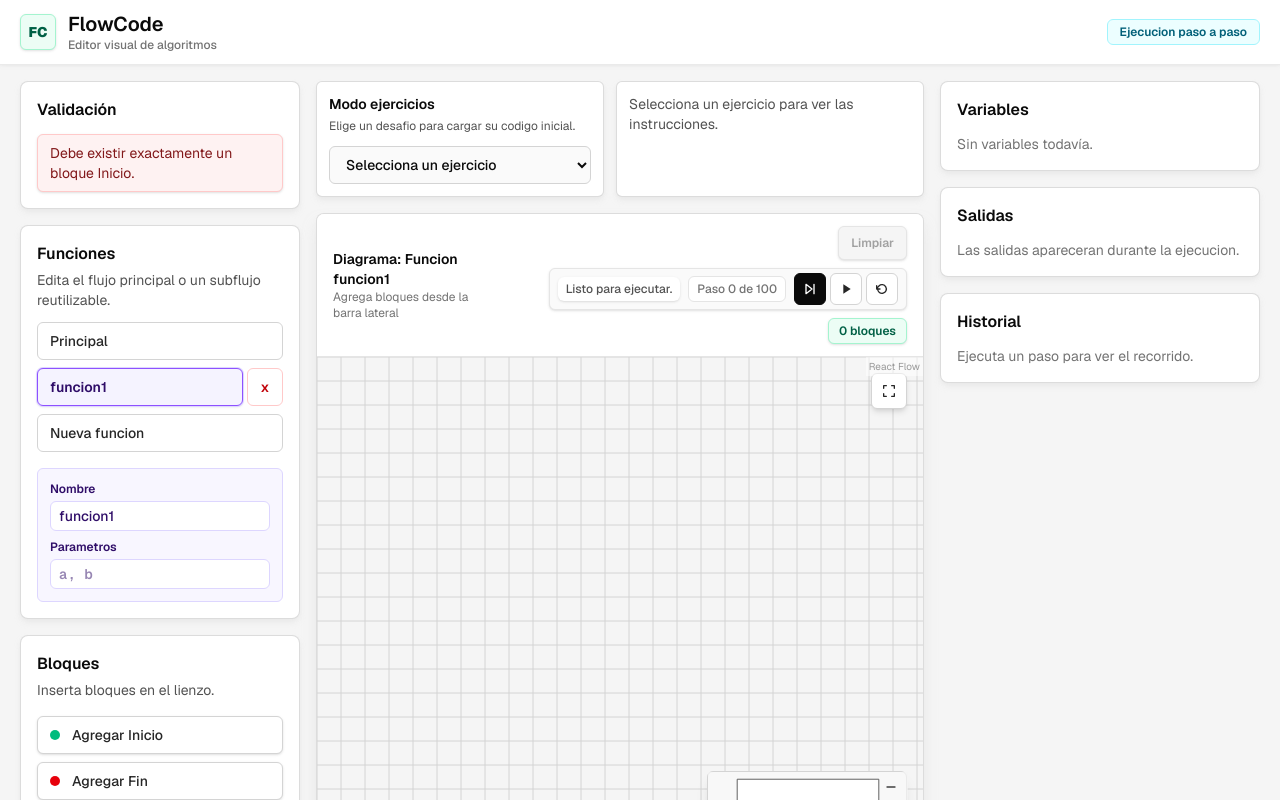
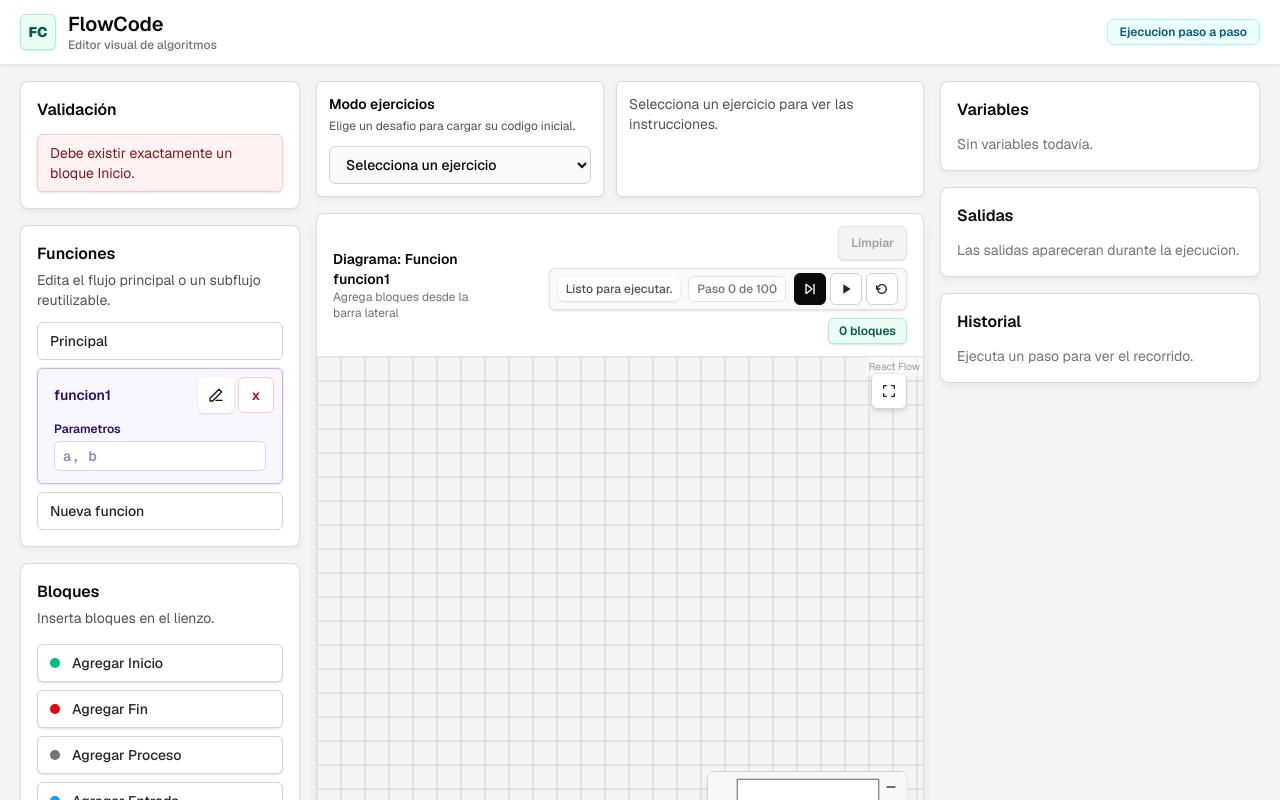
Before and after one commit to Igfri-dev/FlowCode, a Next.js app: page / in a window 1280 px wide. Both pictures are taken after a click on the button "Nueva funcion". Shown: the top 800 px of the page. Built offline with nearby package versions, Linux system fonts and the light colour scheme.

Commit message:
function menu UI updated

```diff
--- a/src/features/flow/components/FlowFunctionPanel.tsx
+++ b/src/features/flow/components/FlowFunctionPanel.tsx
@@ -24,13 +24,7 @@ export function FlowFunctionPanel({
   const [parameterDrafts, setParameterDrafts] = useState<
     Record<string, string>
   >({});
-  const activeFunction = functions.find(
-    (flowFunction) => flowFunction.id === activeDiagramId,
-  );
-  const activeParameterValue = activeFunction
-    ? (parameterDrafts[activeFunction.id] ??
-      activeFunction.parameters.join(", "))
-    : "";
+  const [editingNameId, setEditingNameId] = useState<string | null>(null);
 
   function handleParameterChange(
     flowFunction: FlowFunctionDefinition,
@@ -47,12 +41,39 @@ export function FlowFunctionPanel({
   }
 
   function handleDeleteFunction(functionId: string) {
+    if (editingNameId === functionId) {
+      setEditingNameId(null);
+    }
+
     setParameterDrafts((currentDrafts) => {
       const nextDrafts = { ...currentDrafts };
       delete nextDrafts[functionId];
       return nextDrafts;
     });
     onDeleteFunction(functionId);
+  }
+
+  function handleSelectFunction(flowFunction: FlowFunctionDefinition) {
+    if (activeDiagramId !== flowFunction.id) {
+      setEditingNameId(null);
+    }
+
+    onSelectDiagram(flowFunction.id);
+  }
+
+  function handleNameChange(
+    flowFunction: FlowFunctionDefinition,
+    value: string,
+  ) {
+    onUpdateFunction(flowFunction.id, {
+      name: value,
+      parameters: flowFunction.parameters,
+    });
+  }
+
+  function handleCreateFunction() {
+    setEditingNameId(null);
+    onCreateFunction();
   }
 
   return (
@@ -67,23 +88,85 @@ export function FlowFunctionPanel({
       <div className="mt-3 flex flex-col gap-2">
         <button
           type="button"
-          onClick={() => onSelectDiagram("main")}
+          onClick={() => {
+            setEditingNameId(null);
+            onSelectDiagram("main");
+          }}
           className={getDiagramButtonClassName(activeDiagramId === "main")}
         >
           Principal
         </button>
 
-        {functions.map((flowFunction) => (
-          <div key={flowFunction.id} className="flex items-stretch gap-1">
+        {functions.map((flowFunction) => {
+          const isActive = activeDiagramId === flowFunction.id;
+          const isEditingName = editingNameId === flowFunction.id;
+          const parameterValue =
+            parameterDrafts[flowFunction.id] ??
+            flowFunction.parameters.join(", ");
+
+          return (
+            <div
+              key={flowFunction.id}
+              className={
+                isActive
+                  ? "rounded-md border border-violet-300 bg-violet-50/70 p-2 shadow-sm ring-1 ring-violet-100"
+                  : "flex items-stretch gap-1"
+              }
+            >
+              <div className="flex w-full min-w-0 items-stretch gap-1">
+                {isActive ? (
+                  <div className="flex min-h-9 min-w-0 flex-1 items-center px-2">
+                    {isEditingName ? (
+                      <input
+                        autoFocus
+                        className="w-full min-w-0 rounded-md border border-violet-200 bg-white px-2 py-1 text-sm font-semibold text-violet-950 outline-none transition focus:border-violet-500 focus:ring-2 focus:ring-violet-500/15"
+                        value={flowFunction.name}
+                        onChange={(event) =>
+                          handleNameChange(flowFunction, event.target.value)
+                        }
+                        onBlur={() => setEditingNameId(null)}
+                        onKeyDown={(event) => {
+                          if (event.key === "Enter" || event.key === "Escape") {
+                            event.currentTarget.blur();
+                          }
+                        }}
+                      />
+                    ) : (
                       <button
                         type="button"
-              onClick={() => onSelectDiagram(flowFunction.id)}
-              className={`${getDiagramButtonClassName(
-                activeDiagramId === flowFunction.id,
-              )} min-w-0 flex-1 truncate`}
+                        onClick={() => handleSelectFunction(flowFunction)}
+                        className="min-w-0 flex-1 truncate text-left text-sm font-semibold text-violet-950 focus-visible:outline-none focus-visible:ring-2 focus-visible:ring-violet-500 focus-visible:ring-offset-2 focus-visible:ring-offset-violet-50"
                       >
                         {flowFunction.name}
                       </button>
+                    )}
+                  </div>
+                ) : (
+                  <button
+                    type="button"
+                    onClick={() => handleSelectFunction(flowFunction)}
+                    className={`${getDiagramButtonClassName(false)} min-w-0 flex-1 truncate`}
+                  >
+                    {flowFunction.name}
+                  </button>
+                )}
+
+                {isActive ? (
+                  <button
+                    type="button"
+                    aria-label={`Editar nombre de ${flowFunction.name}`}
+                    title="Editar nombre"
+                    onMouseDown={(event) => event.preventDefault()}
+                    onClick={() => {
+                      onSelectDiagram(flowFunction.id);
+                      setEditingNameId(flowFunction.id);
+                    }}
+                    className="flex h-9 w-9 shrink-0 items-center justify-center rounded-md bg-white text-neutral-900 shadow-sm transition hover:bg-neutral-50 focus-visible:outline-none focus-visible:ring-2 focus-visible:ring-violet-500 focus-visible:ring-offset-2 focus-visible:ring-offset-violet-50 active:translate-y-px"
+                  >
+                    <PencilIcon />
+                  </button>
+                ) : null}
+
                 <button
                   type="button"
                   aria-label={`Eliminar funcion ${flowFunction.name}`}
@@ -94,45 +177,32 @@ export function FlowFunctionPanel({
                   x
                 </button>
               </div>
-        ))}
+
+              {isActive ? (
+                <label className="mt-2 block px-2 pb-1 text-xs font-semibold text-violet-950">
+                  Parametros
+                  <input
+                    className="mt-1 w-full rounded-md border border-violet-200 bg-white px-2 py-1 text-sm font-mono text-violet-950 outline-none transition focus:border-violet-500 focus:ring-2 focus:ring-violet-500/15"
+                    value={parameterValue}
+                    onChange={(event) =>
+                      handleParameterChange(flowFunction, event.target.value)
+                    }
+                    placeholder="a, b"
+                  />
+                </label>
+              ) : null}
+            </div>
+          );
+        })}
 
         <button
           type="button"
-          onClick={onCreateFunction}
+          onClick={handleCreateFunction}
           className="rounded-md border border-neutral-300 bg-white px-3 py-2 text-left text-sm font-medium text-neutral-800 transition-all hover:-translate-y-px hover:border-neutral-500 hover:bg-neutral-50 hover:text-neutral-950 hover:shadow-sm focus-visible:outline-none focus-visible:ring-2 focus-visible:ring-emerald-600 focus-visible:ring-offset-2 active:translate-y-0 active:shadow-none"
         >
           Nueva funcion
         </button>
       </div>
-
-      {activeFunction ? (
-        <div className="mt-4 space-y-2 rounded-md border border-violet-200 bg-violet-50/70 p-3">
-          <label className="block text-xs font-semibold text-violet-950">
-            Nombre
-            <input
-              className="mt-1 w-full rounded-md border border-violet-200 bg-white px-2 py-1 text-sm font-medium text-violet-950 outline-none transition focus:border-violet-500 focus:ring-2 focus:ring-violet-500/15"
-              value={activeFunction.name}
-              onChange={(event) =>
-                onUpdateFunction(activeFunction.id, {
-                  name: event.target.value,
-                  parameters: activeFunction.parameters,
-                })
-              }
-            />
-          </label>
-          <label className="block text-xs font-semibold text-violet-950">
-            Parametros
-            <input
-              className="mt-1 w-full rounded-md border border-violet-200 bg-white px-2 py-1 text-sm font-mono text-violet-950 outline-none transition focus:border-violet-500 focus:ring-2 focus:ring-violet-500/15"
-              value={activeParameterValue}
-              onChange={(event) =>
-                handleParameterChange(activeFunction, event.target.value)
-              }
-              placeholder="a, b"
-            />
-          </label>
-        </div>
-      ) : null}
     </section>
   );
 }
@@ -149,3 +219,21 @@ function splitParameters(value: string) {
     .map((item) => item.trim())
     .filter(Boolean);
 }
+
+function PencilIcon() {
+  return (
+    <svg
+      aria-hidden="true"
+      className="h-4 w-4"
+      fill="none"
+      stroke="currentColor"
+      strokeLinecap="round"
+      strokeLinejoin="round"
+      strokeWidth="2"
+      viewBox="0 0 24 24"
+    >
+      <path d="M12 20h9" />
+      <path d="m16.5 3.5 4 4L7 21H3v-4L16.5 3.5z" />
+    </svg>
+  );
+}
```
Lines whose indentation alone changed are shown as unchanged.
